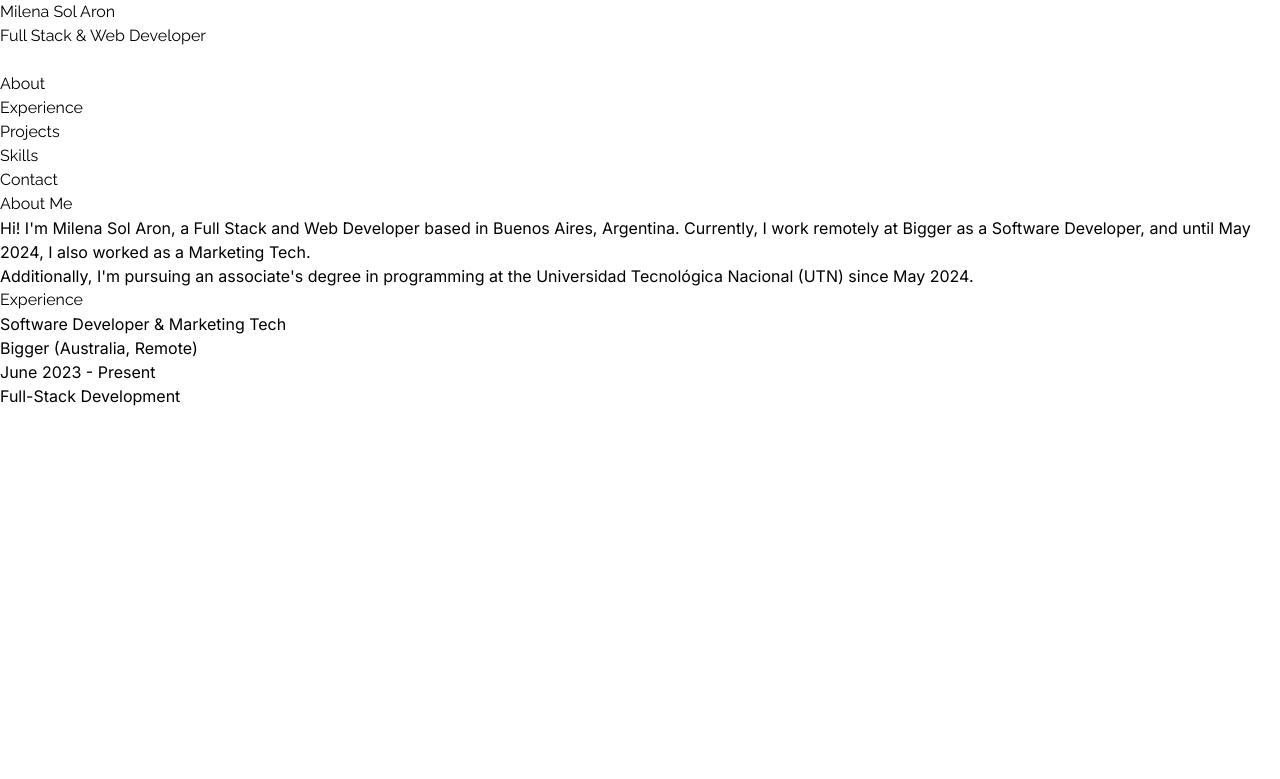
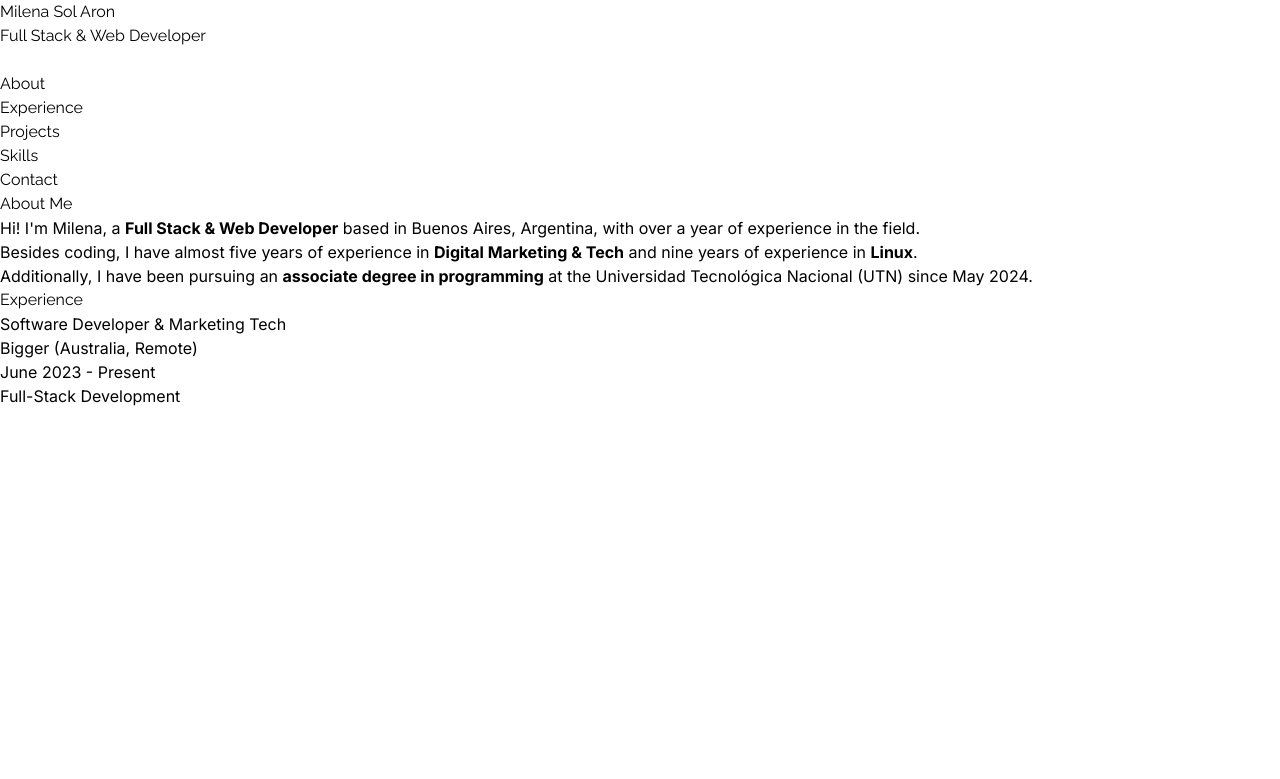
Before and after one commit to aronmilenait/milenasaron-portfolio, a React (Vite) app in the folder portfolio/: page / in a window 1280 px wide. Shown: the top 779 px of the page. Built offline with nearby package versions, Linux system fonts and the light colour scheme.

Commit message:
Update my personal information

```diff
--- a/portfolio/src/sections/AboutMe.tsx
+++ b/portfolio/src/sections/AboutMe.tsx
@@ -3,38 +3,49 @@ import { motion } from "framer-motion";
 const AboutMe = () => {
   return (
     <section
-      id="about"
-      className="relative py-16 bg-gradient-to-r from-pink-200 via-pink-50 to-pink-200 overflow-hidden"
+      id="about-me"
+      className="bg-gradient-to-r from-pink-50 to-pink-100 py-8"
     >
-      <div className="container mx-auto px-6 max-w-4xl">
+      <div className="container mx-auto max-w-4xl px-4">
         <motion.h2
-          className="text-4xl font-medium text-pink-900 mb-6 text-center relative z-10"
+          className="text-4xl font-medium text-pink-900 mb-8 text-center"
           initial={{ opacity: 0, y: -20 }}
           animate={{ opacity: 1, y: 0 }}
           transition={{ duration: 0.5, delay: 0.2 }}
         >
           About Me
         </motion.h2>
-        <div className="relative z-10 text-lg text-pink-900 leading-relaxed space-y-6">
         <motion.p
-            initial={{ opacity: 0, x: -20 }}
-            animate={{ opacity: 1, x: 0 }}
+          className="text-lg text-pink-900 mb-4"
+          initial={{ opacity: 0, y: -20 }}
+          animate={{ opacity: 1, y: 0 }}
           transition={{ duration: 0.5, delay: 0.4 }}
         >
-            Hi! I'm Milena Sol Aron, a Full Stack and Web Developer based in
-            Buenos Aires, Argentina. Currently, I work remotely at Bigger as a
-            Software Developer, and until May 2024, I also worked as a Marketing
-            Tech.
+          Hi! I'm Milena, a <b>Full Stack & Web Developer</b> based in Buenos
+          Aires, Argentina, with over a year of experience in the field.
         </motion.p>
         <motion.p
-            initial={{ opacity: 0, x: -20 }}
-            animate={{ opacity: 1, x: 0 }}
-            transition={{ duration: 0.5, delay: 0.8 }}
+          className="text-lg text-pink-900 mb-4"
+          initial={{ opacity: 0, y: -20 }}
+          animate={{ opacity: 1, y: 0 }}
+          transition={{ duration: 0.5, delay: 0.4 }}
         >
-            Additionally, I'm pursuing an associate's degree in programming at
-            the Universidad Tecnológica Nacional (UTN) since May 2024.
+          Besides coding, I have almost five years of experience in{" "}
+          <b>Digital Marketing & Tech</b> and nine years of experience in{" "}
+          <b>Linux</b>.
         </motion.p>
-        </div>
+        <motion.p
+          className="text-lg text-pink-900 mb-4"
+          initial={{ opacity: 0, y: -20 }}
+          animate={{ opacity: 1, y: 0 }}
+          transition={{ duration: 0.5, delay: 0.4 }}
+        >
+          Additionally, I have been pursuing an{" "}
+          <b>associate degree in programming</b> at the Universidad Tecnológica
+          Nacional (UTN) since May 2024.
+        </motion.p>
+
+        <div className="grid gap-8 md:grid-cols-2 lg:grid-cols-3"></div>
       </div>
     </section>
   );
```
Lines whose indentation alone changed are shown as unchanged.
